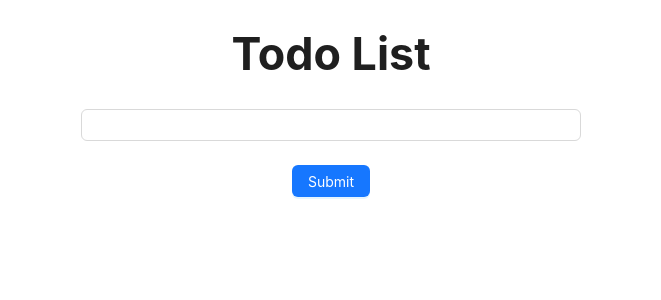
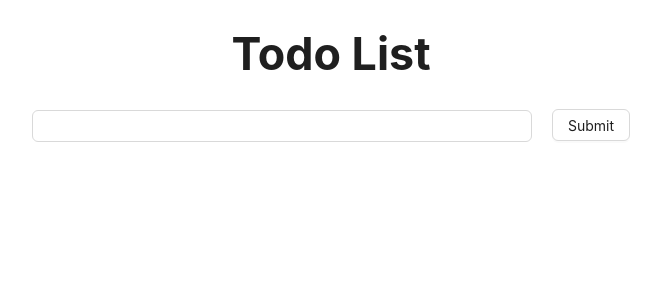
Before and after one commit to Cakeza007/TodoList, a React (Vite) app: page / in a window 1280 px wide. Shown: the top 300 px of the page, without its empty margins (309-970 px from the left). Built offline with nearby package versions, Linux system fonts and the light colour scheme.

Commit message:
todoDay16

```diff
--- a/src/App.jsx
+++ b/src/App.jsx
@@ -1,15 +1,15 @@
-import { Layout, Form } from "antd";
+import { Form } from "antd";
 import { useState } from "react";
 import InputList from "./Input.jsx";
 import AddList from "./List.jsx";
 
 function TodoList() {
  const [list, setList] = useState([]);
-  const [inputList, setInputList] = useState();
-  const [edit, setEdit] = useState();
+ const [inputList, setInputList] = useState("");
+ const [edit, setEdit] = useState("");
 
-  const onSubmit = () => {
-    if (edit != null) {
+ const onSubmit =()=>{
+  if (edit != null){
     const newList = list.map((e,i) => {
       if (i === edit) return inputList;
       return e;
@@ -18,20 +18,20 @@ function TodoList() {
     setInputList("");
     setEdit(undefined);
   } else {
-      if (inputList.length) setList([...list, inputList]);
+    if (inputList.length) setList([...list,inputList]);
     setInputList("");
     console.log(list);
   }
  };
 
-  const onEdit = (index) => {
+ const onEdit =(index)=> {
   const value = list.find((_,i) => i === index);
-    if (value) setInputList(value);
+  if (value)setInputList(value);
   setEdit(index);
  };
 
-  const Delete = (index) => {
-    const newList = list.filter((_, i) => i !== index);
+ const Delete =(index)=>{
+  const newList = list.filter((_,i) => i !== index);
   setList(newList);
  };
 
--- a/src/Input.jsx
+++ b/src/Input.jsx
@@ -1,26 +1,17 @@
-import { Layout, Form, Button, Input } from "antd";
+import { Form, Button, Input } from "antd";
 
 function TodoInput({ onSubmit, inputList, setInputList }) {
-
-
-
   return (
-    <Form onFinish={onSubmit}>
+    <Form>
       <h1>Todo List</h1>
-      <Form.Item>
       <Input
         type="text"
         value={inputList}
         onChange={(e) => setInputList(e.target.value)}
-        style={{width: "500px"}}
-      >
-      </Input>
-      </Form.Item>
-      <Button type="primary" htmlType="submit">
-        Submit
-      </Button>
+        style={{width:"500px"}}
+      ></Input>
+      <Button onClick={onSubmit} style={{ marginLeft: "20px" }}>Submit</Button>
     </Form>
   );
 }
-
 export default TodoInput;
--- a/src/List.jsx
+++ b/src/List.jsx
@@ -1,20 +1,19 @@
-import { Layout, Form ,Button } from "antd";
+import { Form, Button } from "antd";
 import { useState } from "react";
 
-function List({list, Delete, onEdit}) {
+function List({ list, Delete, onEdit }) {
   return (
-    <Form style={{marginTop:"10px", marginRight:"10px"}}>
-      {list.map((e, index) =>{
+    <div>
+      {list.map((e, index) => {
         return (
           <li key={index}>
             {e}
-            <Button onClick={() => onEdit(index)} style={{marginRight:"10px"}}>Edit</Button>
-            <Button onClick={() => Delete(index)}>Delete</Button>
+            <Button onClick={() => onEdit(index)} style={{marginLeft: "12px" , marginTop: "12px"}}>Edit</Button>
+            <Button onClick={() => Delete(index)} style={{marginLeft: "12px" , marginTop: "12px"}}>Delete</Button>
           </li>
-        )
+        );
       })}
-    </Form>
-  )
-
+    </div>
+  );
 }
 export default List;
```
Lines whose indentation alone changed are shown as unchanged.
